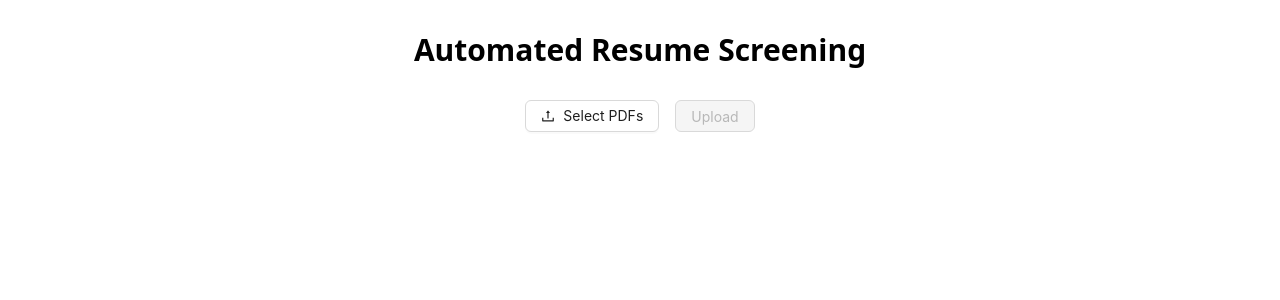
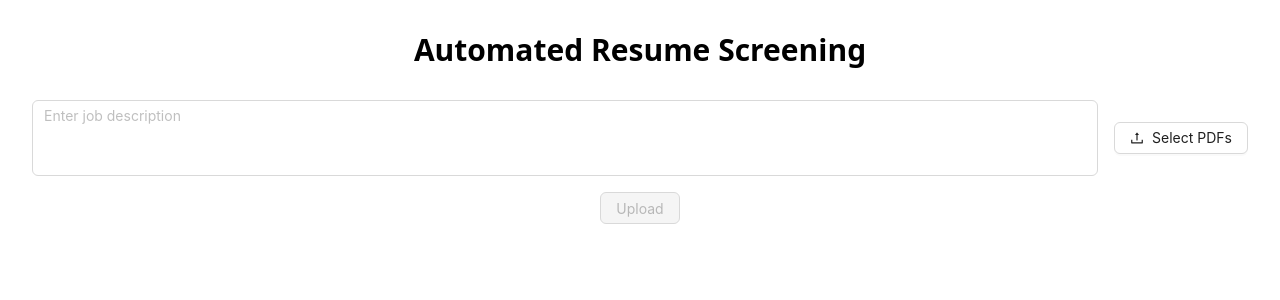
Before and after one commit to parththakkar1818/Automated-Resume-Screening, a React (Create React App) app in the folder frontend/: page / in a window 1280 px wide. Shown: the top 300 px of the page. Built offline with nearby package versions, Linux system fonts and the light colour scheme.

Commit message:
Update Home.jsx job desc

```diff
--- a/frontend/src/components/Home.jsx
+++ b/frontend/src/components/Home.jsx
@@ -1,11 +1,14 @@
-import React, { useState } from "react";
-import { Upload, Button, Table, Spin, message } from "antd";
-import { UploadOutlined } from "@ant-design/icons";
+import React, { useState } from 'react';
+import { Upload, Button, Table, Spin, message, Input } from 'antd';
+import { UploadOutlined } from '@ant-design/icons';
 
-const Home = () => {
+const { TextArea } = Input;
+
+const FileUpload = () => {
   const [selectedFiles, setSelectedFiles] = useState([]);
   const [results, setResults] = useState([]);
   const [loading, setLoading] = useState(false);
+  const [jobDescription, setJobDescription] = useState('');
 
   const handleFileChange = (info) => {
     setSelectedFiles(info.fileList);
@@ -13,7 +16,12 @@ const Home = () => {
 
   const uploadPDFs = async () => {
     if (selectedFiles.length === 0) {
-      message.error("Please select PDF files to upload.");
+      message.error('Please select PDF files to upload.');
+      return;
+    }
+
+    if (!jobDescription.trim()) {
+      message.error('Please enter a job description.');
       return;
     }
 
@@ -21,20 +29,20 @@ const Home = () => {
 
     const formData = new FormData();
     for (const file of selectedFiles) {
-      formData.append("resume_files", file.originFileObj); // Use originFileObj to access the file object
+      formData.append('resume_files', file.originFileObj);
     }
-    formData.append("job_description", "Your job description here");
+    formData.append('job_description', jobDescription);
 
     try {
-      const response = await fetch("http://localhost:8000/extract_and_sort", {
-        method: "POST",
+      const response = await fetch('http://localhost:8000/extract_and_sort', {
+        method: 'POST',
         body: formData,
       });
       const data = await response.json();
       setResults(data);
     } catch (error) {
-      console.error("Error:", error);
-      message.error("An error occurred while processing files.");
+      console.error('Error:', error);
+      message.error('An error occurred while processing files.');
     }
 
     setLoading(false);
@@ -42,14 +50,14 @@ const Home = () => {
 
   const columns = [
     {
-      title: "Filename",
-      dataIndex: "filename",
-      key: "filename",
+      title: 'Filename',
+      dataIndex: 'filename',
+      key: 'filename',
     },
     {
-      title: "Score",
-      dataIndex: "score",
-      key: "score",
+      title: 'Score',
+      dataIndex: 'score',
+      key: 'score',
     },
   ];
 
@@ -57,6 +65,13 @@ const Home = () => {
     <div className="container mx-auto p-8">
       <h1 className="text-3xl font-semibold text-center mb-8">Automated Resume Screening</h1>
       <div className="flex justify-center items-center mb-4">
+        <TextArea
+          placeholder="Enter job description"
+          value={jobDescription}
+          onChange={(e) => setJobDescription(e.target.value)}
+          autoSize={{ minRows: 3, maxRows: 6 }}
+          className="mr-4"
+        />
         <Upload
           multiple
           onChange={handleFileChange}
@@ -67,11 +82,12 @@ const Home = () => {
         >
           <Button icon={<UploadOutlined />}>Select PDFs</Button>
         </Upload>
+      </div>
+      <div className="flex justify-center">
         <Button
           onClick={uploadPDFs}
-          className="ml-4"
           loading={loading}
-          disabled={selectedFiles.length === 0}
+          disabled={selectedFiles.length === 0 || !jobDescription.trim()}
         >
           Upload
         </Button>
@@ -91,4 +107,4 @@ const Home = () => {
   );
 };
 
-export default Home;
+export default FileUpload;
```
